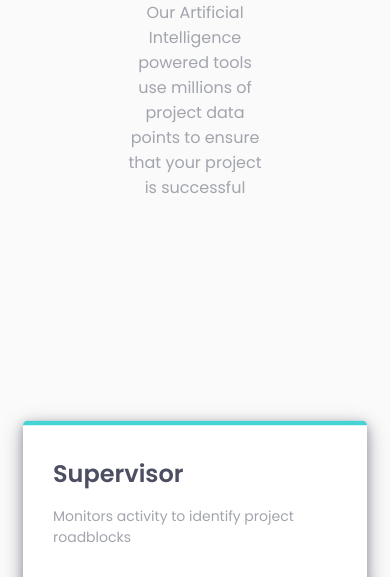
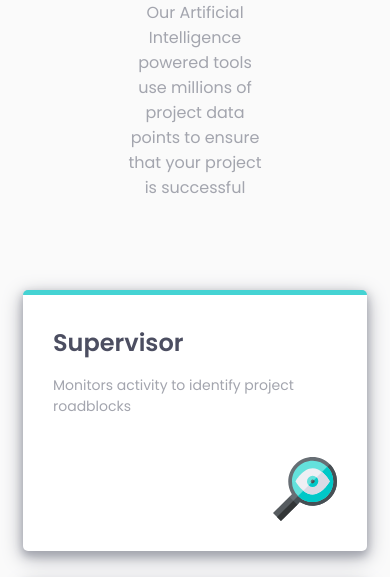
Before and after one commit to cnrivera/four-card-feature-section, a plain HTML site: page index.html in a window 390 px wide. Shown: the part 267-844 px from the top of the page. Drawn offline with Linux system fonts and the light colour scheme.

Commit message:
Corrected css transform to fix mobile size

```diff
--- a/css/styles.css
+++ b/css/styles.css
@@ -100,7 +100,7 @@ header {
 }
 
 @media (max-width: 775px) {
-    .box-push {
+    .card-push {
         transform: none;
     }
 
```
